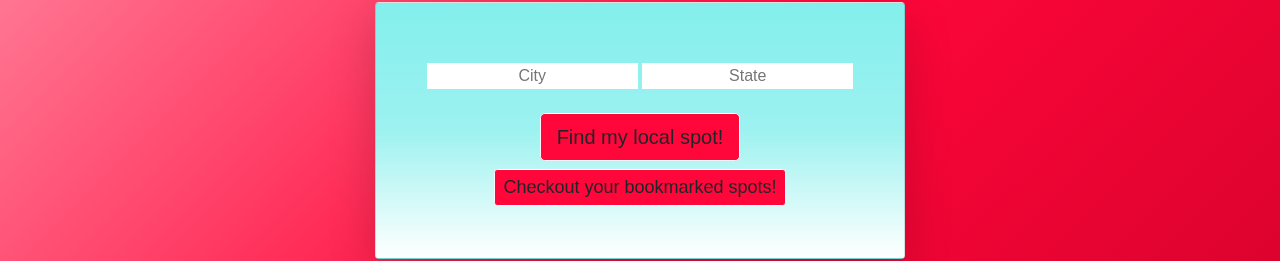
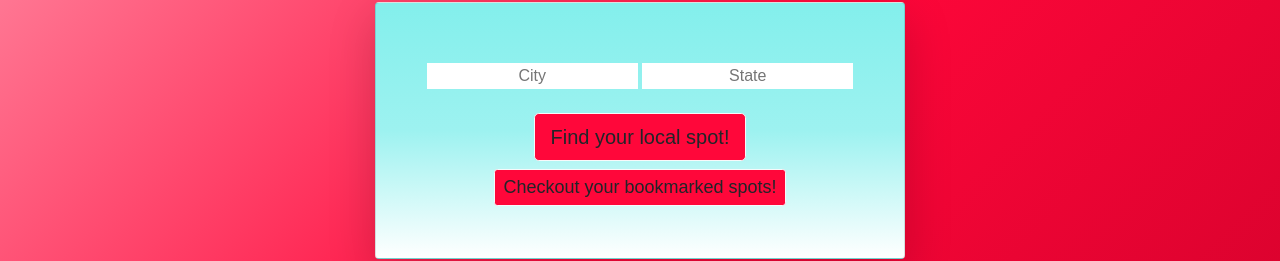
Before and after one commit to eplatvoet/localgrub, a website: page public/home.html in a window 1280 px wide. Shown: the part 198-459 px from the top of the page. Drawn offline with nearby package versions, Linux system fonts and the light colour scheme; no server answers; a web font is replaced by a local one.

Commit message:
updating button text

```diff
--- a/public/home.html
+++ b/public/home.html
@@ -60,7 +60,7 @@
               <input type="text" id="state-input" name="state" placeholder="State" style="text-align:center; border:none;">
               <br>
               <br>
-              <button type="submit" class="btn btn-light btn-lg submit-button buttons" id="city-search">Find my local spot!</button>
+              <button type="submit" class="btn btn-light btn-lg submit-button buttons" id="city-search">Find your local spot!</button>
               <br>
               <!-- Button to go to main page -->
               <a type="submit" class="btn btn-light btn-sm buttons mt-2" href="/main" style="text-align:center; font-size:large;">Checkout your bookmarked spots!</a>
```
